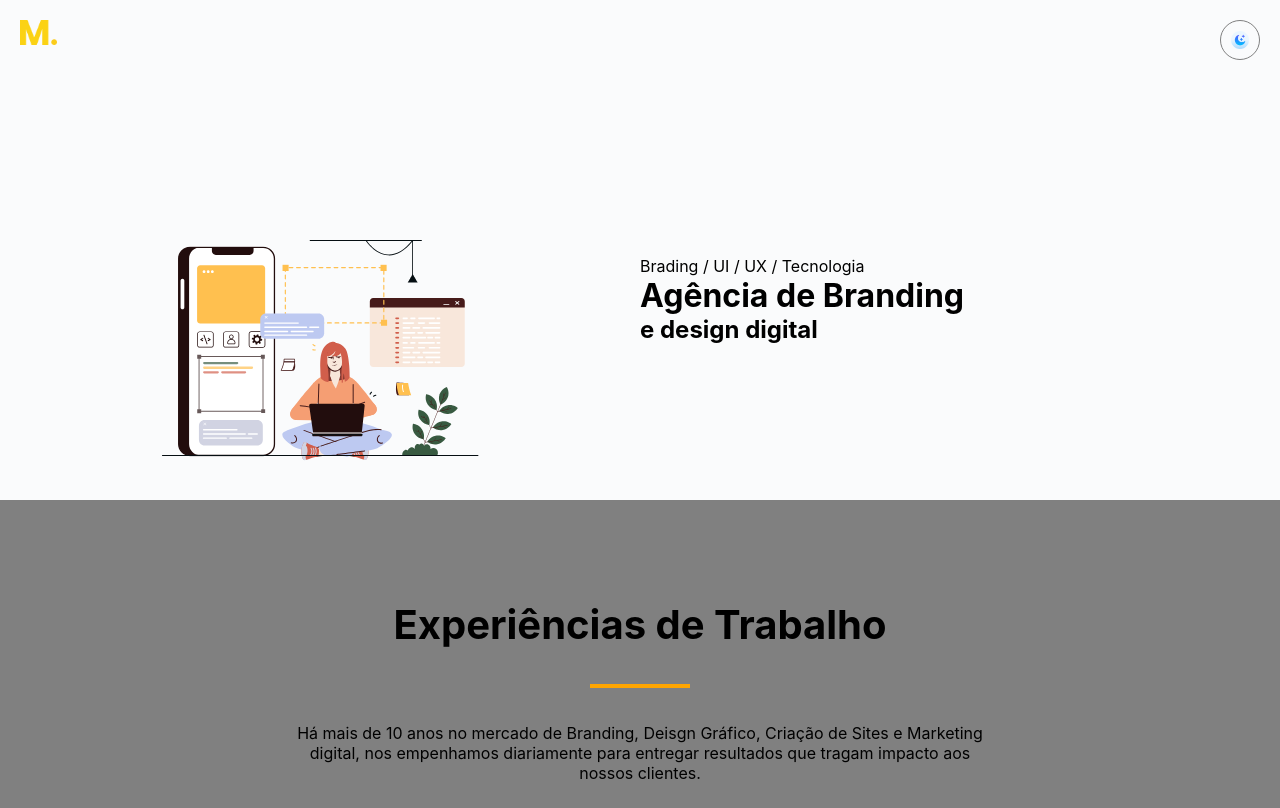
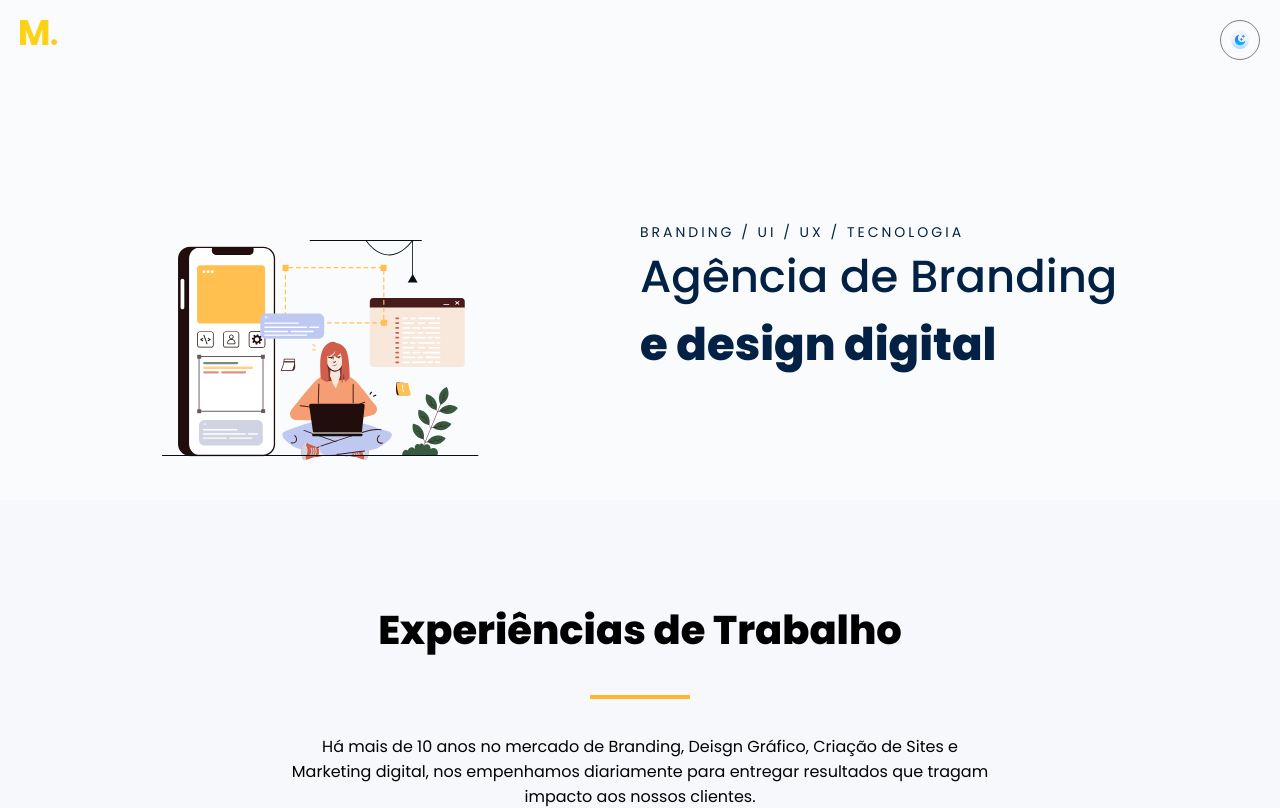
Before and after one commit to leozizz/react-agency-landing-page, a React (Create React App) app: page / in a window 1280 px wide. Shown: the top 808 px of the page. Built offline with nearby package versions, Linux system fonts and the light colour scheme.

Commit message:
Aplicando estilos com base no StyleGuide

```diff
--- a/public/index.html
+++ b/public/index.html
@@ -24,6 +24,10 @@
       work correctly both with client-side routing and a non-root public URL.
       Learn how to configure a non-root public URL by running `npm run build`.
     -->
+
+    <link rel="preconnect" href="https://fonts.googleapis.com">
+    <link rel="preconnect" href="https://fonts.gstatic.com" crossorigin>
+    <link href="https://fonts.googleapis.com/css2?family=Poppins:wght@400;500;800&display=swap" rel="stylesheet">
     <title>React App</title>
   </head>
   <body>
--- a/src/App.css
+++ b/src/App.css
@@ -2,6 +2,7 @@
   margin: 0;
   padding: 0;
   box-sizing: border-box;
+  font-family: 'Poppins', sans-serif;
 }
 
 body {
--- a/src/components/ExperienceCard/card.css
+++ b/src/components/ExperienceCard/card.css
@@ -6,7 +6,7 @@
 }
 
 .card:hover {
-    background-color: orange;
+    background-color: #feb633;
     transition: 0.3s;
 }
 
--- a/src/components/banner/banner.css
+++ b/src/components/banner/banner.css
@@ -12,5 +12,23 @@
     display: flex;
     flex-direction: column;
     justify-content: center;
+    color: #022144;
     width: 50%;
 }
+
+.banner-title p {
+    font-size: 14px;
+    font-weight: 400;
+    text-transform: uppercase;
+    letter-spacing: 3px;
+}
+
+.banner-title h1 {
+    font-size: 45px;
+    font-weight: 500;
+}
+
+.banner-title h2 {
+    font-size: 45px;
+    font-weight: 800;
+}
--- a/src/components/banner/banner.js
+++ b/src/components/banner/banner.js
@@ -16,7 +16,7 @@ const Banner = () => {
                 style={style}
             />
             <div className="banner-title">
-                <p>Brading / UI / UX / Tecnologia</p>
+                <p>Branding / UI / UX / Tecnologia</p>
                 <h1>Agência de Branding</h1>
                 <h2>e design digital</h2>
             </div>
--- a/src/components/workExperience/work.css
+++ b/src/components/workExperience/work.css
@@ -1,5 +1,5 @@
 .experience-container {
-    background-color: gray;
+    background-color: #f6f8fc;
     display: flex;
     flex-direction: column;
     padding: 100px;
@@ -19,7 +19,7 @@
     content: "";
     width: 100px;
     height: 4px;
-    background: orange;
+    background: #feb633;
     display: block;
     margin: 35px auto;
 }
```
